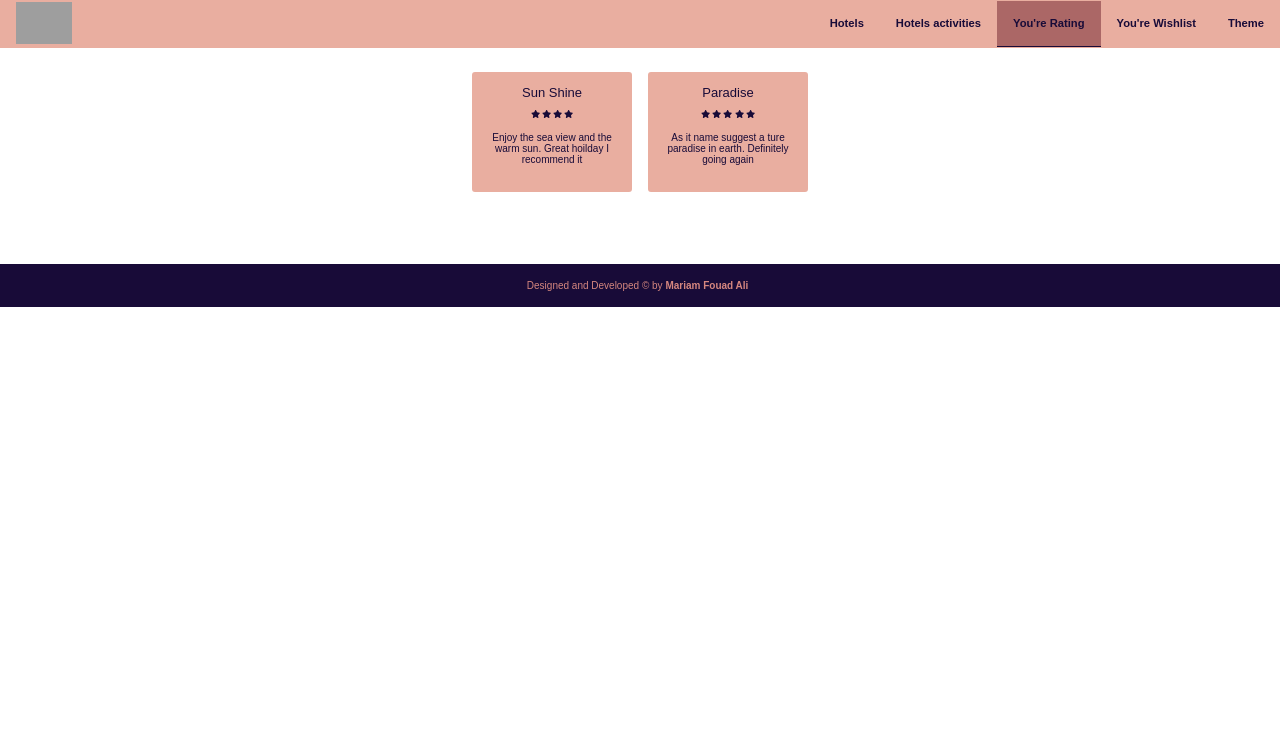
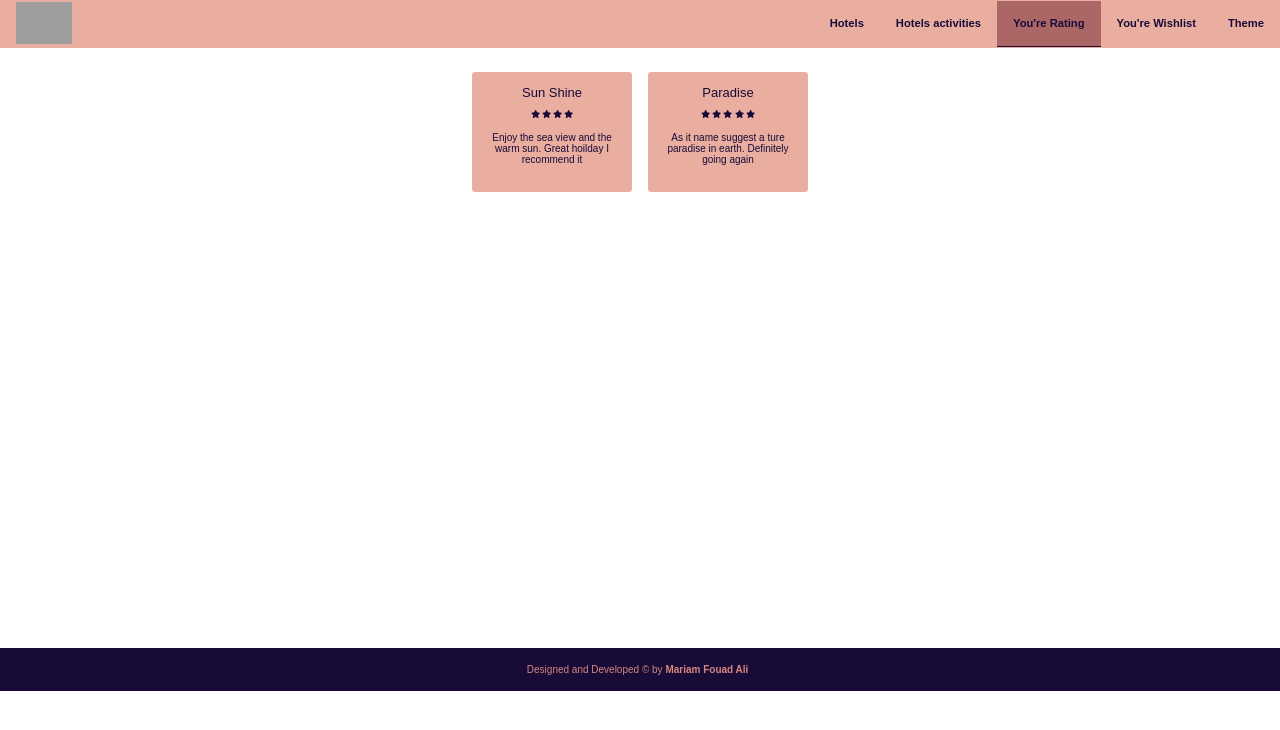
Before and after one commit to mariam-fouad/hotbird, a React (Create React App) app: page /ratings in a window 1280 px wide. Shown: the top 730 px of the page. Built offline with nearby package versions, Linux system fonts and the light colour scheme; grey boxes are pictures that could not be loaded; a web font is replaced by a local one.

Commit message:
add a height to the rating page

```diff
--- a/src/pages/ratings.js
+++ b/src/pages/ratings.js
@@ -54,6 +54,7 @@ class Ratings extends Component{
     render(){
         const Main = styled.main`
             margin: 4rem;
+            height:65vh;
         `;
 
         const CardWrap = styled.div`
```
